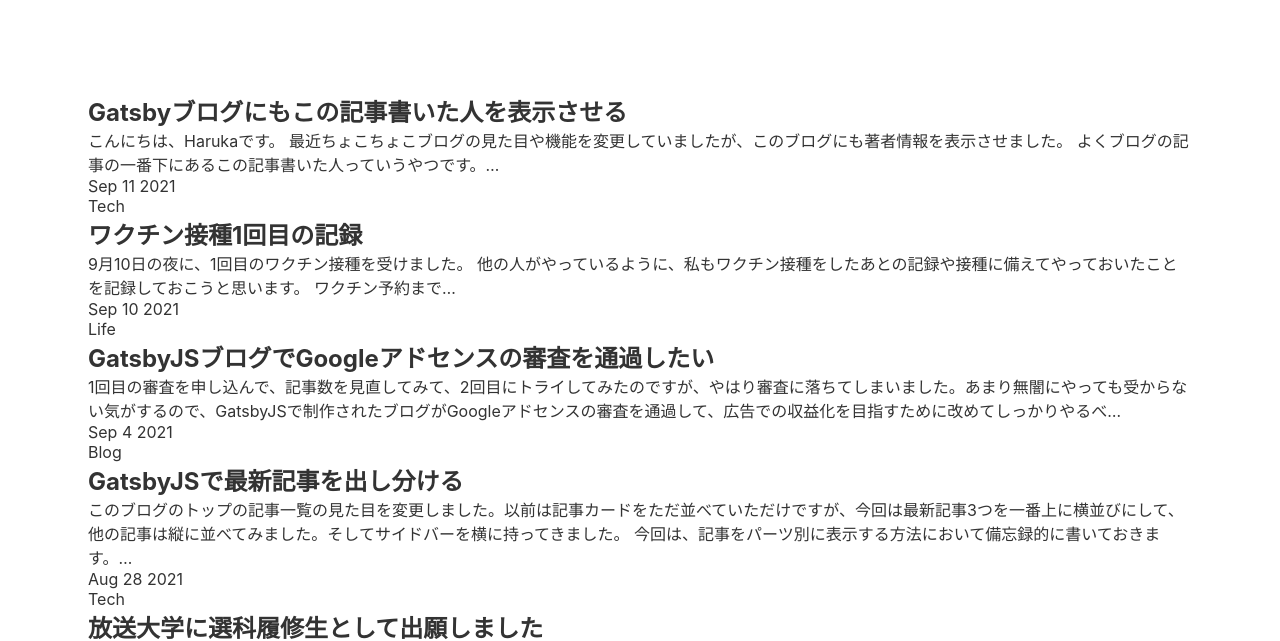
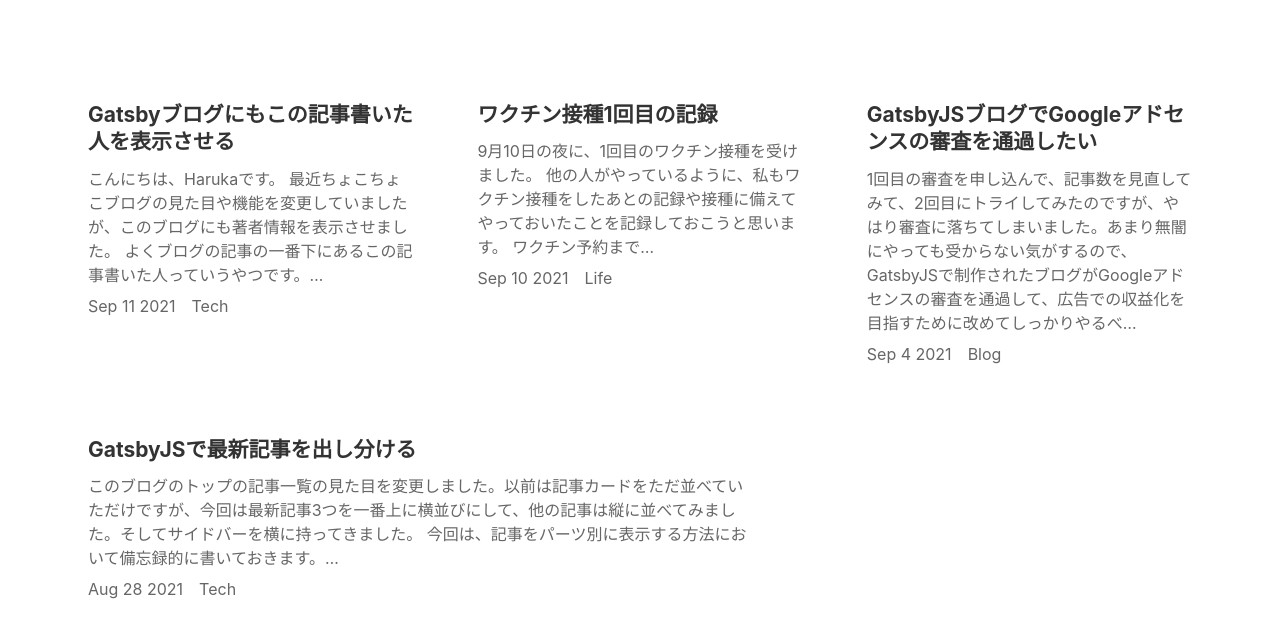
Before and after one commit to thisisassy/NeuBrewDesign, a Gatsby site: page / in a window 1280 px wide. Shown: the part 91-732 px from the top of the page. Built offline with nearby package versions, Linux system fonts and the light colour scheme; Gatsby itself is replaced by a stand-in of ours.

Commit message:
indexにスタイルを当てる

```diff
--- a/src/pages/index.js
+++ b/src/pages/index.js
@@ -11,7 +11,7 @@
       <section>
         <div className={`NewestEntry`}>
           {RecentEntry.map(({ node }) => (
-            <article key={node.frontmatter.slug}>
+            <article className={`recentItem`} key={node.frontmatter.slug}>
               <Link to={`/${node.frontmatter.slug}`}>
                 <figure></figure>
                 <div className={`entryHeader`}>
@@ -28,7 +28,7 @@
         </div>
         <div className={`NormalEntry`}>
           {Entry.map(({ node }) => (
-            <article key={node.frontmatter.slug}>
+            <article className={`entryItem`} key={node.frontmatter.slug}>
               <Link to={`/${node.frontmatter.slug}`}>
                 <figure></figure>
                 <div className={`entryHeader`}>
@@ -62,7 +62,7 @@
       }
     }
   }
-  entry: allMarkdownRemark(sort: {fields: frontmatter___date, order: DESC}, skip: 3) {
+  entry: allMarkdownRemark(sort: {fields: frontmatter___date, order: DESC}, skip: 3, limit: 7) {
     edges {
       node {
         frontmatter {
--- /dev/null
+++ b/src/styles/pages/index.module.scss
@@ -0,0 +1,45 @@
+article {
+  figure {
+    margin: 0 0 $spacing-1;
+  }
+  h2 {
+    font-size: 21px;
+    line-height: 1.3;
+  }
+}
+// three recent entries
+.NewestEntry {
+  display: flex;
+  flex-flow: column;
+  @include mq() {
+    flex-flow: row;
+    justify-content: space-between;
+  }
+}
+.recentItem{
+  margin: 0 0 $spacing-5;
+  @include mq() {
+    margin: 0 64px 64px 0;
+    width: calc((100% - 64px * (3 - 1)) / 3 - 0.1px);
+    &:last-child {
+      margin-right: 0;
+    }
+  }
+}
+.entryHeader {
+  p {
+    color: $gray;
+    margin: 10px 0 0;
+  }
+}
+.entryMeta {
+  display: flex;
+  column-gap: 16px;
+}
+// other entries
+.entryItem {
+  margin: 0 0 $spacing-5;
+  @include mq() {
+    width: calc(100% - 40%);
+  }
+}
--- a/src/styles/styles.scss
+++ b/src/styles/styles.scss
@@ -8,6 +8,7 @@
 
 //pages
 @import "../styles/pages/contact.module.scss";
+@import "../styles/pages/index.module.scss";
 
 //templates
 @import "../styles/templates/entry.module.scss";
```
